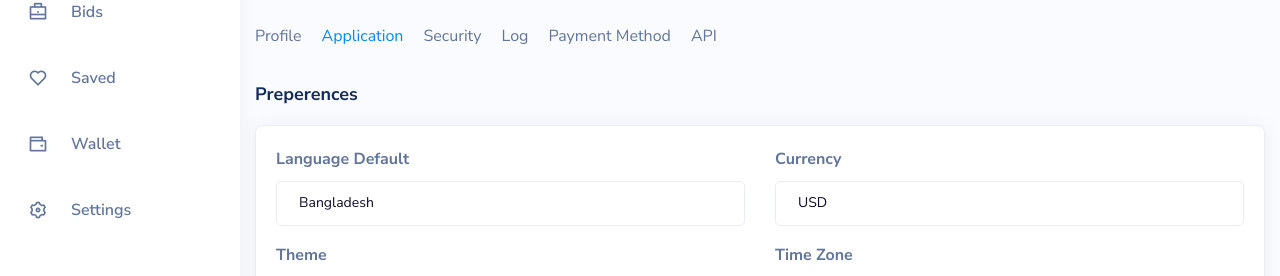
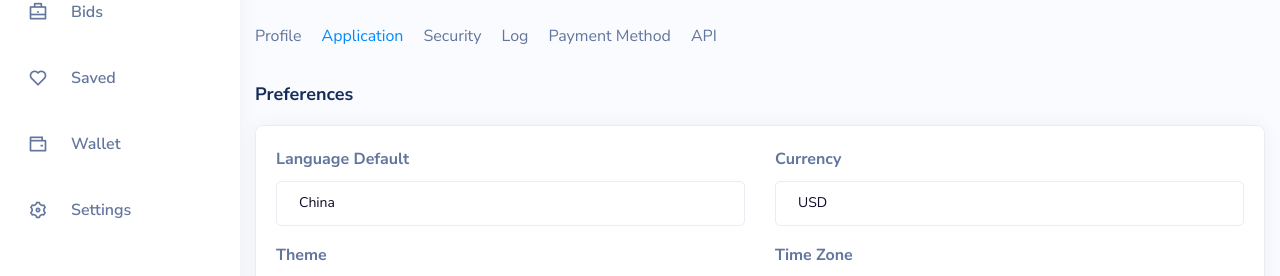
Before and after one commit to googleeer/metanetwork-marketplace, a Next.js app: page /application in a window 1280 px wide. Shown: the part 191-467 px from the top of the page. Built offline with nearby package versions, Linux system fonts and the light colour scheme.

Commit message:
Modify Prefernces, Layout and application

```diff
--- a/components/form/Preferences.js
+++ b/components/form/Preferences.js
@@ -22,37 +22,25 @@ function Preferences() {
         initialValues={initialValues}
         validationSchema={PreferencesSchema}
         onSubmit={(fields) => {
-                    alert(
-                        "SUCCESS!! :-)\n\n" + JSON.stringify(fields, null, 4)
-                    );
+          alert("SUCCESS!! :-)\n\n" + JSON.stringify(fields, null, 4));
         }}
       >
         {({ errors, status, touched }) => (
           <Form>
             <div className="row">
               <div className="col-xxl-6 col-xl-6 col-lg-6 mb-3">
-                                <label className="form-label">
-                                    Language Default
-                                </label>
+                <label className="form-label">Language Default</label>
                 <Field
                   name="language"
                   as="select"
                   className={
                     "form-control" +
-                                        (errors.language && touched.language
-                                            ? " is-invalid"
-                                            : "")
+                    (errors.language && touched.language ? " is-invalid" : "")
                   }
                 >
-                                    <option value="Bangladesh">
-                                        Bangladesh
-                                    </option>
-                                    <option value="United States">
-                                        United States
-                                    </option>
-                                    <option value="United Kingdom">
-                                        United Kingdom
-                                    </option>
+                  <option value="China">China</option>
+                  <option value="United States">United States</option>
+                  <option value="United Kingdom">United Kingdom</option>
                 </Field>
                 <ErrorMessage
                   name="language"
@@ -67,14 +55,12 @@ function Preferences() {
                   as="select"
                   className={
                     "form-control" +
-                                        (errors.currency && touched.currency
-                                            ? " is-invalid"
-                                            : "")
+                    (errors.currency && touched.currency ? " is-invalid" : "")
                   }
                 >
                   <option value="">USD</option>
-                                    <option value="">Euro</option>
-                                    <option value="">BDT</option>
+                  <option value="">EUR</option>
+                  <option value="">RMY</option>
                 </Field>
                 <ErrorMessage
                   name="currency"
@@ -89,9 +75,7 @@ function Preferences() {
                   as="select"
                   className={
                     "form-control" +
-                                        (errors.theme && touched.theme
-                                            ? " is-invalid"
-                                            : "")
+                    (errors.theme && touched.theme ? " is-invalid" : "")
                   }
                 >
                   <option value="">Light</option>
@@ -111,22 +95,14 @@ function Preferences() {
                   as="select"
                   className={
                     "form-control" +
-                                        (errors.timeZone && touched.timeZone
-                                            ? " is-invalid"
-                                            : "")
+                    (errors.timeZone && touched.timeZone ? " is-invalid" : "")
                   }
                 >
-                                    <option>
-                                        (GMT-12:00) International Date Line West
-                                    </option>
-                                    <option>
-                                        (GMT-11:00) Midway Island, Samoa
-                                    </option>
+                  <option>(GMT-12:00) International Date Line West</option>
+                  <option>(GMT-11:00) Midway Island, Samoa</option>
                   <option>(GMT-10:00) Hawaii</option>
                   <option>(GMT-09:00) Alaska</option>
-                                    <option>
-                                        (GMT-08:00) Pacific Time (US & Canada)
-                                    </option>
+                  <option>(GMT-08:00) Pacific Time (US & Canada)</option>
                 </Field>
                 <ErrorMessage
                   name="timeZone"
@@ -137,10 +113,7 @@ function Preferences() {
             </div>
 
             <div className="mt-3">
-                            <button
-                                type="submit"
-                                className="btn btn-primary mr-2"
-                            >
+              <button type="submit" className="btn btn-primary mr-2">
                 Save
               </button>
             </div>
--- a/components/layout/LayoutAdmin.js
+++ b/components/layout/LayoutAdmin.js
@@ -2,7 +2,7 @@ import { useEffect, useState } from "react";
 import Header from "./Header";
 import PageHead from "./PageHead";
 import PageTitle from "./PageTitle";
-import Sidebar from "./sidebar";
+import Sidebar from "./Sidebar";
 
 const LayoutAdmin = ({
   headTitle,
--- a/pages/application.js
+++ b/pages/application.js
@@ -16,7 +16,7 @@ function SettingsPreferences() {
 
         <div className="row">
           <div className="col-xxl-12">
-            <h4 className="card-title mb-3">Preperences</h4>
+            <h4 className="card-title mb-3">Preferences</h4>
             <div className="card">
               <div className="card-body">
                 <Preferences />
```
Lines whose indentation alone changed are shown as unchanged.
